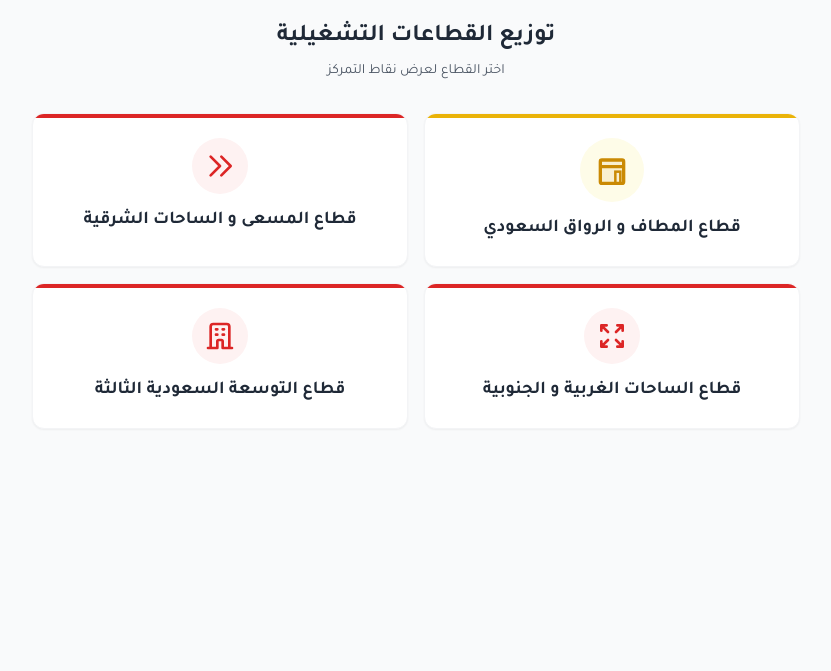
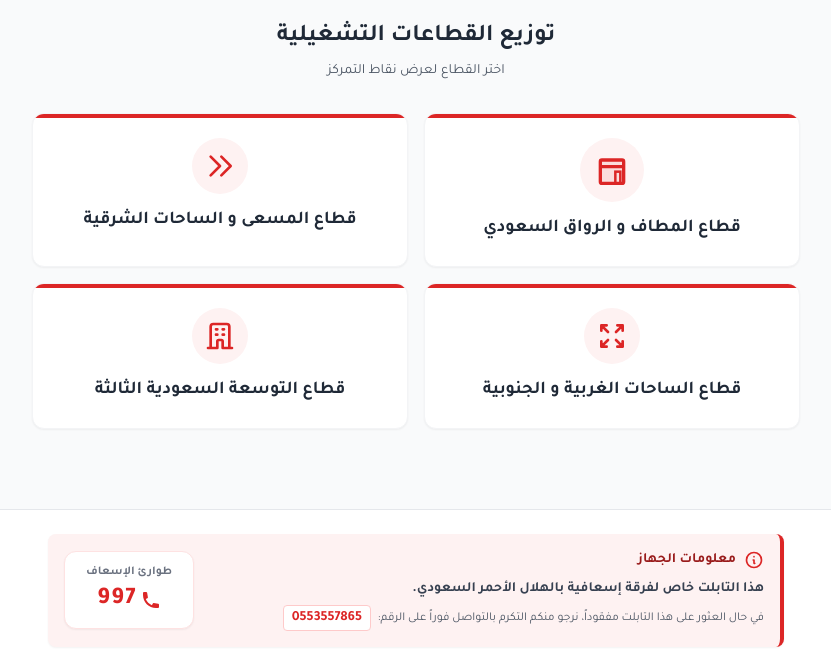
Before and after one commit to ghali13123-a11y/Red-Crescent-Staff-1, a plain HTML site: page index.html in a window 1280 px wide. Shown: the part 454-1125 px from the top of the page, without its empty margins (224-1055 px from the left). Before the commit the page ends 907 px from the top, so only its background shows below. Drawn offline with nearby package versions, Linux system fonts and the light colour scheme.

Commit message:
Add files via upload

```diff
--- a/index.html
+++ b/index.html
@@ -53,7 +53,7 @@
     </header>
 
     <!-- Main Content Area -->
-    <main class="flex-grow container mx-auto px-4 py-6 flex flex-col items-center">
+    <main class="flex-grow container mx-auto px-4 py-6 flex flex-col items-center pb-20">
 
         <!-- TITLE SECTION -->
         <div id="pageHeader" class="text-center mb-8 w-full max-w-2xl">
@@ -65,10 +65,10 @@
 
         <!-- SECTORS GRID (Main View) -->
         <div id="sectorsGrid" class="grid grid-cols-1 md:grid-cols-2 gap-4 w-full max-w-3xl fade-in">
-            <!-- 1. Mataf (تم تغيير الأيقونة هنا لتكون كعبة واضحة) -->
+            <!-- 1. Mataf (تم توحيد اللون إلى الأحمر) -->
             <div onclick="openSector('mataf')" class="card-hover bg-white rounded-xl shadow-sm border border-gray-100 p-6 flex flex-col items-center text-center cursor-pointer relative overflow-hidden group">
-                <div class="absolute top-0 left-0 w-full h-1 bg-yellow-500"></div>
-                <div class="bg-yellow-50 p-3 rounded-full mb-3 text-yellow-600 group-hover:bg-yellow-100 transition">
+                <div class="absolute top-0 left-0 w-full h-1 bg-red-600"></div>
+                <div class="bg-red-50 p-3 rounded-full mb-3 text-red-600 group-hover:bg-red-100 transition">
                     <!-- أيقونة الكعبة المشرفة الجديدة -->
                     <svg xmlns="http://www.w3.org/2000/svg" class="h-10 w-10" fill="none" viewBox="0 0 24 24" stroke="currentColor">
                         <!-- قاعدة الكعبة -->
@@ -137,6 +137,39 @@
         </div>
     </div>
 
+    <!-- Footer Section (Lost & Found / Device Info) -->
+    <footer class="bg-white border-t border-gray-200 mt-auto w-full py-6">
+        <div class="container mx-auto px-4 max-w-3xl">
+            <div class="bg-red-50 border-r-4 border-red-600 rounded-lg p-4 flex flex-col md:flex-row items-center justify-between gap-4 shadow-sm">
+                <div class="text-right flex-1">
+                    <div class="flex items-center gap-2 mb-2">
+                        <svg xmlns="http://www.w3.org/2000/svg" class="h-5 w-5 text-red-600" fill="none" viewBox="0 0 24 24" stroke="currentColor">
+                            <path stroke-linecap="round" stroke-linejoin="round" stroke-width="2" d="M13 16h-1v-4h-1m1-4h.01M21 12a9 9 0 11-18 0 9 9 0 0118 0z" />
+                        </svg>
+                        <p class="font-bold text-red-800 text-sm">معلومات الجهاز</p>
+                    </div>
+                    <p class="text-gray-700 text-sm leading-relaxed font-semibold">
+                        هذا التابلت خاص لفرقة إسعافية بالهلال الأحمر السعودي.
+                    </p>
+                    <p class="text-gray-600 text-xs leading-relaxed mt-1">
+                        في حال العثور على هذا التابلت مفقوداً، نرجو منكم التكرم بالتواصل فوراً على الرقم:
+                        <br class="md:hidden" />
+                        <a href="tel:0553557865" class="font-bold text-red-600 hover:text-red-800 mx-1 text-sm bg-white px-2 py-0.5 rounded border border-red-200 inline-block mt-1 md:mt-0" dir="ltr">0553557865</a>
+                    </p>
+                </div>
+
+                <div class="bg-white p-3 rounded-xl shadow-sm border border-red-100 text-center min-w-[130px] flex flex-col items-center justify-center shrink-0">
+                    <p class="text-xs text-gray-500 mb-1 font-bold">طوارئ الإسعاف</p>
+                    <div class="flex items-center gap-1">
+                        <svg xmlns="http://www.w3.org/2000/svg" class="h-5 w-5 text-red-600" viewBox="0 0 20 20" fill="currentColor">
+                            <path d="M2 3a1 1 0 011-1h2.153a1 1 0 01.986.836l.74 4.435a1 1 0 01-.54 1.06l-1.548.773a11.037 11.037 0 006.105 6.105l.774-1.548a1 1 0 011.059-.54l4.435.74a1 1 0 01.836.986V17a1 1 0 01-1 1h-2C7.82 18 2 12.18 2 5V3z" />
+                        </svg>
+                        <a href="tel:997" class="text-2xl font-black text-red-600 tracking-wider hover:text-red-800" dir="ltr">997</a>
+                    </div>
+                </div>
+            </div>
+        </div>
+    </footer>
 
     <script>
     // Image Modal Functions
```
